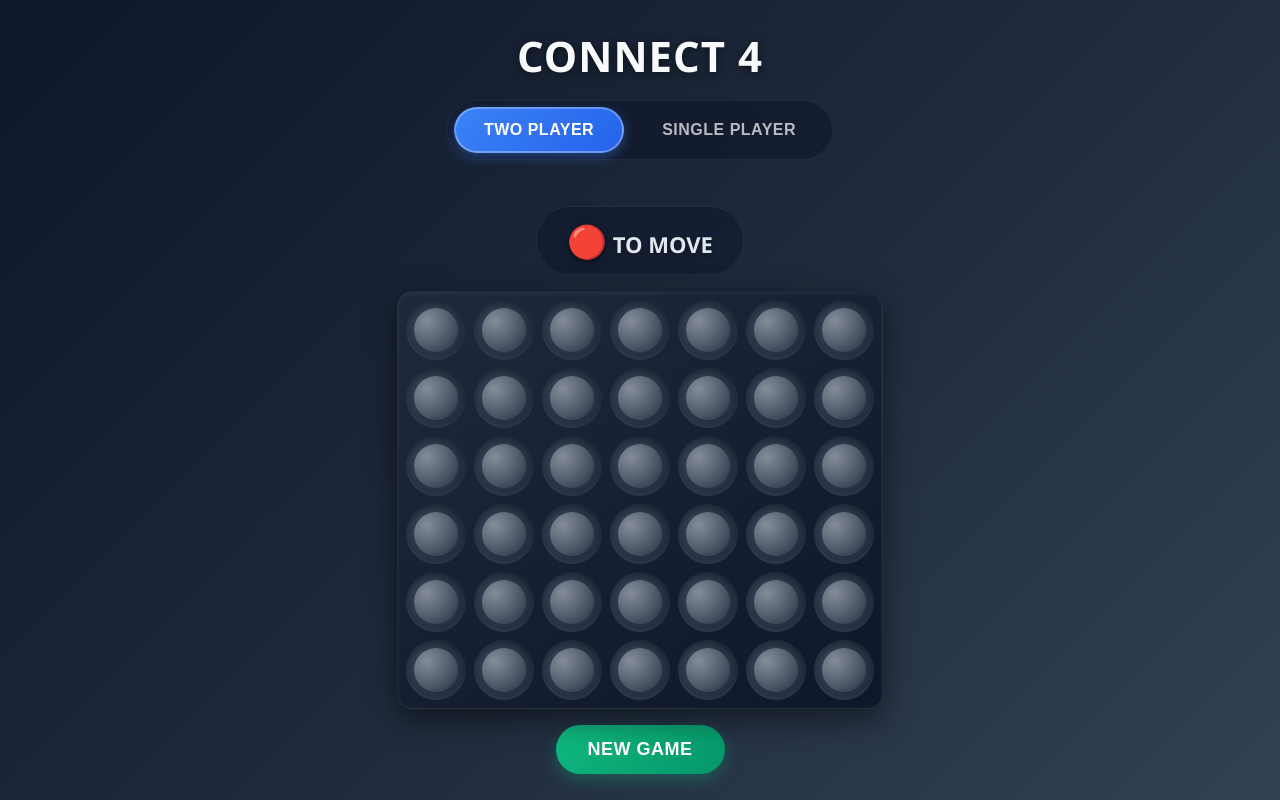
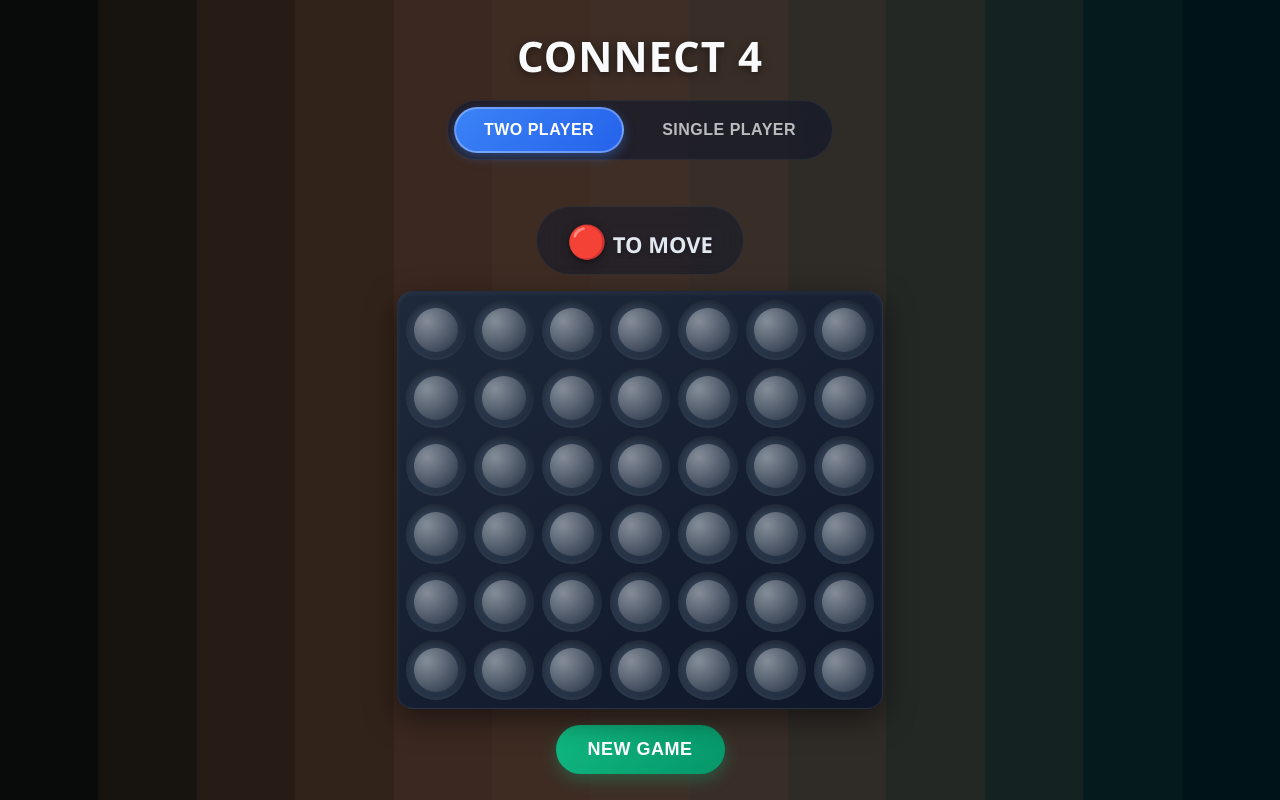
Before and after one commit to ImmanuelJoya/Connect4, a React (Vite) app: page / in a window 1280 px wide. Built offline with nearby package versions, Linux system fonts and the light colour scheme.

Commit message:
updated BG

```diff
--- a/src/Connect4.css
+++ b/src/Connect4.css
@@ -5,8 +5,7 @@
 body {
  /* https://grabient.com/HQRgnADANKAsIxAVgMwxQNmsATBtoAHGDBgOwLBIgHXQjAZgkNk5oNMhA?style=linearSwatches&steps=13&angle=90 */
 
-background: linear-gradient(90deg, rgba(20, 25, 22, 1.000) 0.000%, rgba(20, 25, 22, 1.000) 7.692%, rgba(51, 43, 34, 1.000) 7.692%, rgba(51, 43, 34, 1.000) 15.385%, rgba(83, 60, 47, 1.000) 15.385%, rgba(83, 60, 47, 1.000) 23.077%, rgba(110, 76, 59, 1.000) 23.077%, rgba(110, 76, 59, 1.000) 30.769%, rgba(130, 89, 70, 1.000) 30.769%, rgba(130, 89, 70, 1.000) 38.462%, rgba(139, 98, 79, 1.000) 38.462%, rgba(139, 98, 79, 1.000) 46.154%, rgba(138, 102, 84, 1.000) 46.154%, rgba(138, 102, 84, 1.000) 53.846%, rgba(126, 102, 87, 1.000) 53.846%, rgba(126, 102, 87, 1.000) 61.538%, rgba(104, 98, 86, 1.000) 61.538%, rgba(104, 98, 86, 1.000) 69.231%, rgba(76, 88, 82, 1.000) 69.231%, rgba(76, 88, 82, 1.000) 76.923%, rgba(44, 75, 75, 1.000) 76.923%, rgba(44, 75, 75, 1.000) 84.615%, rgba(12, 59, 65, 1.000) 84.615%, rgba(12, 59, 65, 1.000) 92.308%, rgba(0, 42, 54, 1.000) 92.308% 100.000%)
-}
+background: linear-gradient(90deg, rgba(12, 15, 13, 1.000) 0.000%, rgba(12, 15, 13, 1.000) 7.692%, rgba(31, 26, 20, 1.000) 7.692%, rgba(31, 26, 20, 1.000) 15.385%, rgba(50, 36, 28, 1.000) 15.385%, rgba(50, 36, 28, 1.000) 23.077%, rgba(66, 46, 35, 1.000) 23.077%, rgba(66, 46, 35, 1.000) 30.769%, rgba(78, 53, 42, 1.000) 30.769%, rgba(78, 53, 42, 1.000) 38.462%, rgba(83, 59, 47, 1.000) 38.462%, rgba(83, 59, 47, 1.000) 46.154%, rgba(83, 61, 50, 1.000) 46.154%, rgba(83, 61, 50, 1.000) 53.846%, rgba(76, 61, 52, 1.000) 53.846%, rgba(76, 61, 52, 1.000) 61.538%, rgba(62, 59, 52, 1.000) 61.538%, rgba(62, 59, 52, 1.000) 69.231%, rgba(46, 53, 49, 1.000) 69.231%, rgba(46, 53, 49, 1.000) 76.923%, rgba(26, 45, 45, 1.000) 76.923%, rgba(26, 45, 45, 1.000) 84.615%, rgba(7, 35, 39, 1.000) 84.615%, rgba(7, 35, 39, 1.000) 92.308%, rgba(0, 25, 32, 1.000) 92.308% 100.000%);}
 
 .game-container {
   display: flex;
--- a/src/Connect4.tsx
+++ b/src/Connect4.tsx
@@ -240,8 +240,7 @@ const Connect4: React.FC = () => {
         }
 
         body {
-          background: linear-gradient(135deg, #0f172a, #1e293b, #334155);
-          min-height: 100vh;
+background: linear-gradient(90deg, rgba(9, 11, 10, 1.000) 0.000%, rgba(9, 11, 10, 1.000) 7.692%, rgba(23, 19, 15, 1.000) 7.692%, rgba(23, 19, 15, 1.000) 15.385%, rgba(38, 27, 21, 1.000) 15.385%, rgba(38, 27, 21, 1.000) 23.077%, rgba(50, 35, 26, 1.000) 23.077%, rgba(50, 35, 26, 1.000) 30.769%, rgba(59, 40, 32, 1.000) 30.769%, rgba(59, 40, 32, 1.000) 38.462%, rgba(62, 44, 35, 1.000) 38.462%, rgba(62, 44, 35, 1.000) 46.154%, rgba(62, 46, 38, 1.000) 46.154%, rgba(62, 46, 38, 1.000) 53.846%, rgba(57, 46, 39, 1.000) 53.846%, rgba(57, 46, 39, 1.000) 61.538%, rgba(47, 44, 39, 1.000) 61.538%, rgba(47, 44, 39, 1.000) 69.231%, rgba(35, 40, 37, 1.000) 69.231%, rgba(35, 40, 37, 1.000) 76.923%, rgba(20, 34, 34, 1.000) 76.923%, rgba(20, 34, 34, 1.000) 84.615%, rgba(5, 26, 29, 1.000) 84.615%, rgba(5, 26, 29, 1.000) 92.308%, rgba(0, 19, 24, 1.000) 92.308% 100.000%);          min-height: 100vh;
           overflow: hidden;
           font-family: 'Segoe UI', system-ui, -apple-system, sans-serif;
           color: #e2e8f0;
```
